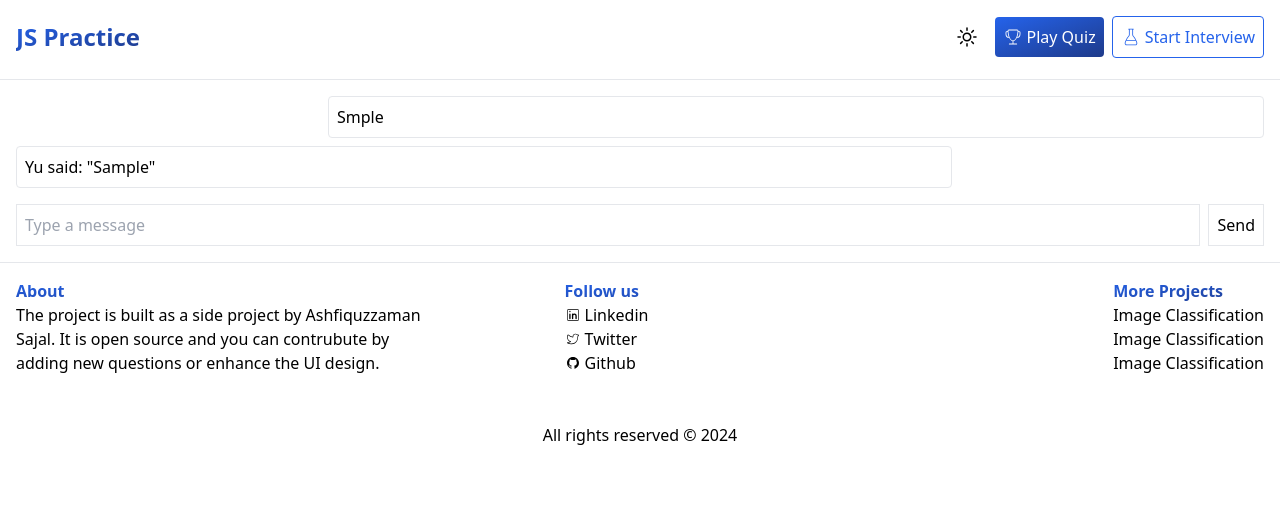
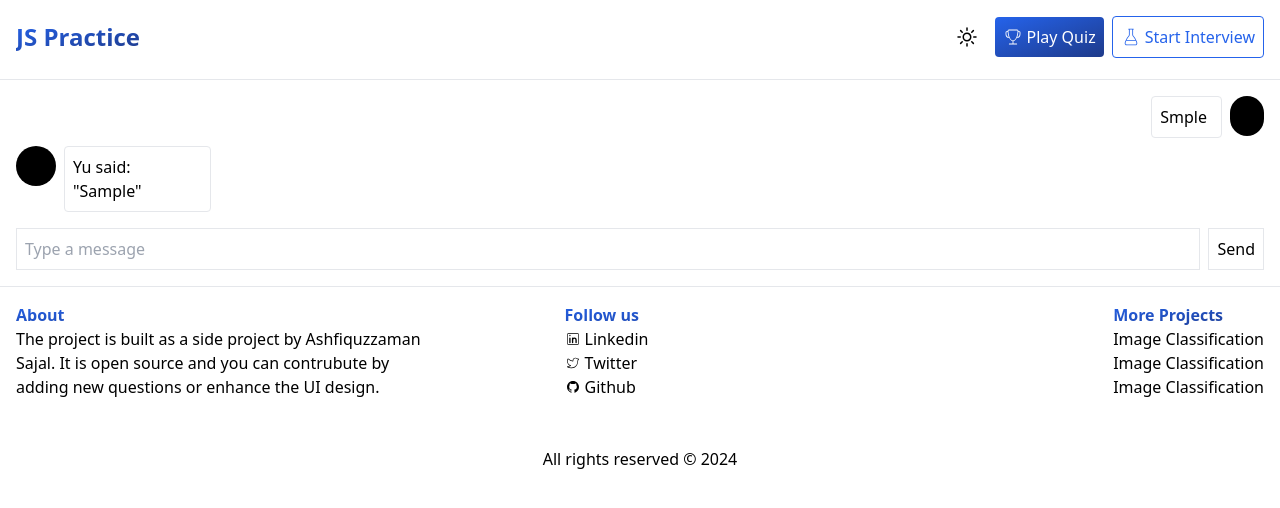
Before and after one commit to ashsajal1/js-practice-app, a React (Vite) app: page /interview in a window 1280 px wide. Both pictures are taken after typing "Sample" into the empty fields and a click on the button "Send". Shown: the top 508 px of the page. Built offline with nearby package versions, Linux system fonts and the light colour scheme.

Commit message:
create avatar

```diff
--- a/src/pages/interview.tsx
+++ b/src/pages/interview.tsx
@@ -29,7 +29,11 @@ export default function Interview() {
             <div className="mb-4 flex flex-col gap-2">
                 {messages.map((message, index) => (
                     <div key={index} className={`flex ${message.user === 'User' ? 'justify-end' : 'justify-start'}`}>
-                        <Message text={message.text} />
+                        <div className='flex gap-2'>
+                            {message.user === 'Robot' &&<div className='flex items-center justify-center w-[40px] h-[40px] p-1 bg-black rounded-full'></div>}
+                            <Message text={message.text} />
+                            {message.user === 'User' &&<div className='w-[40px] h-[40px] p-1 bg-black rounded-full'></div>}
+                        </div>
                     </div>
                 ))}
             </div>
```
